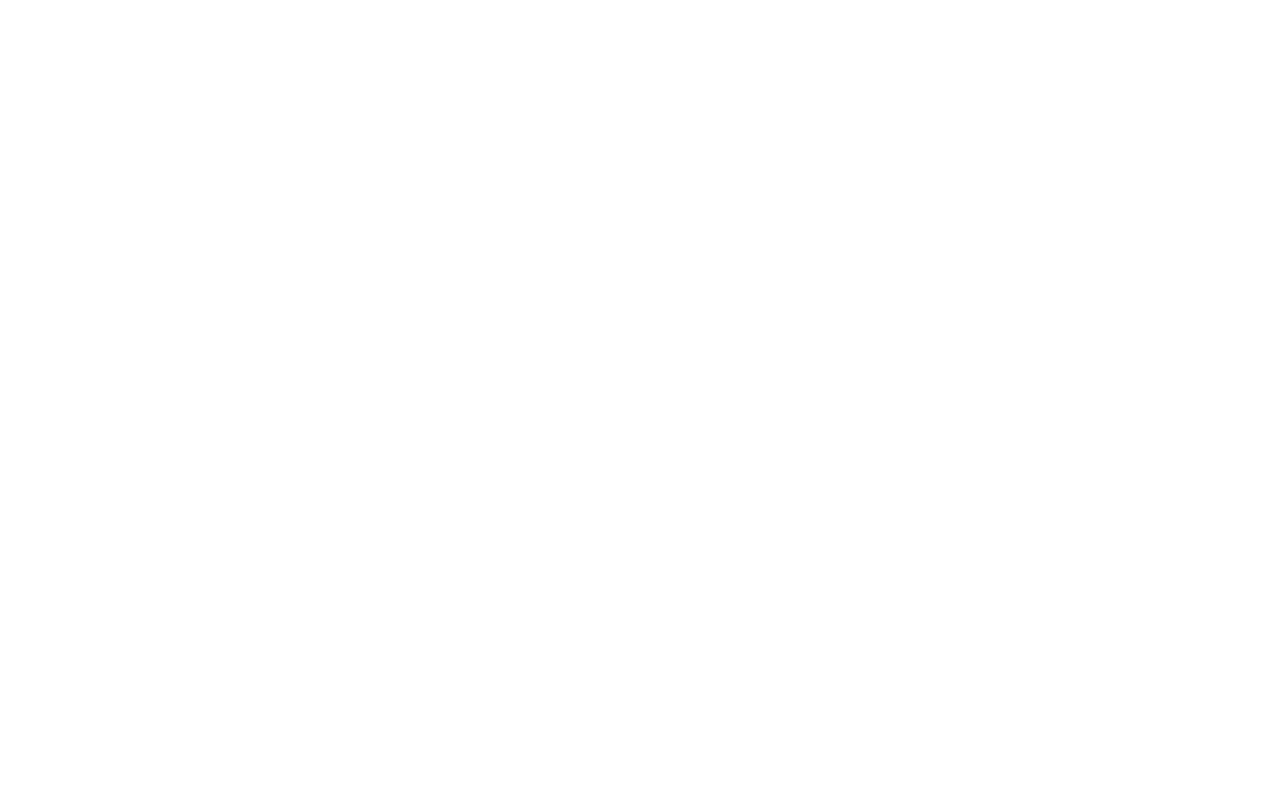
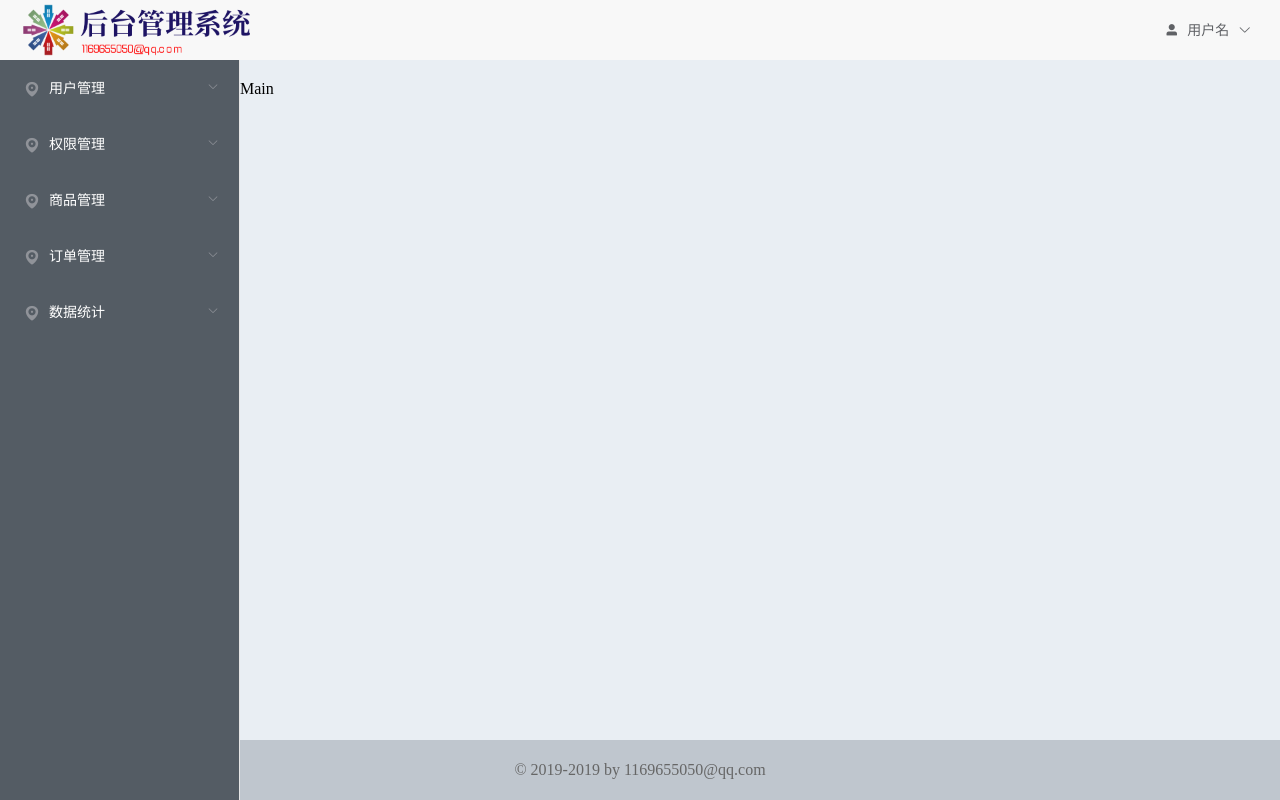
Before and after one commit to wuliaodexuanze/electrical-business-background, a Vue app: page /login in a window 1280 px wide. Built offline with nearby package versions, Linux system fonts and the light colour scheme.

Commit message:
update login and add home component

```diff
--- a/src/App.vue
+++ b/src/App.vue
@@ -6,7 +6,7 @@
 
 <script>
 export default {
-  name: 'App',
+  name: 'App'
 };
 </script>
 
--- a/src/main.js
+++ b/src/main.js
@@ -15,5 +15,5 @@
   el: '#app',
   router,
   components: { App },
-  template: '<App/>',
+  template: '<App/>'
 });
--- a/src/plugins/https.js
+++ b/src/plugins/https.js
@@ -3,6 +3,7 @@
 const Http = {};
 Http.install = (Vue) => {
   const vue = Vue;
+  axios.defaults.baseURL = 'http://api.xiaomadagege.cn:3001/api/private/v1/';
   vue.prototype.$http = axios;
 };
 
--- a/src/router/index.js
+++ b/src/router/index.js
@@ -1,15 +1,21 @@
 import Vue from 'vue';
 import Router from 'vue-router';
 import Login from '@/views/login/login';
+import Home from '@/views/home/home';
 
 Vue.use(Router);
 
 export default new Router({
   routes: [
     {
+      path: '/',
+      name: 'home',
+      component: Home
+    },
+    {
       path: '/login',
       name: 'login',
-      component: Login,
-    },
-  ],
+      component: Login
+    }
+  ]
 });
--- /dev/null
+++ b/src/views/home/home.vue
@@ -0,0 +1,179 @@
+<template>
+  <el-container class="home-wrap">
+    <el-header class="header-box">
+      <el-row>
+        <el-col :span="4">
+          <div class="grid-content bg-purple header-left">
+            <img src="../../assets/logo.png" height="100%" alt="logo">
+          </div>
+        </el-col>
+        <el-col :span="2" :offset="18">
+          <div class="grid-content bg-purple header-right">
+            <el-dropdown>
+            <span class="el-dropdown-link">
+              <i class="el-icon-user-solid el-icon--left"></i>
+              用户名
+              <i class="el-icon-arrow-down el-icon--right"></i>
+            </span>
+            <el-dropdown-menu slot="dropdown">
+              <el-dropdown-item icon="el-icon-switch-button">
+                退出
+              </el-dropdown-item>
+            </el-dropdown-menu>
+          </el-dropdown>
+          </div>
+        </el-col>
+      </el-row>
+    </el-header>
+    <el-container>
+      <el-aside class="aside-box" width="240px">
+        <el-menu
+          class="aside-nav"
+          background-color="#545c64"
+          text-color="#fff"
+          active-text-color="#ffd04b"
+          :unique-opened="true">
+          <el-submenu index="1">
+            <template slot="title">
+              <i class="el-icon-location"></i>
+              <span>用户管理</span>
+            </template>
+            <el-menu-item index="1-1">
+              <i class="el-icon-location"></i>
+              <span>用户列表</span>
+            </el-menu-item>
+          </el-submenu>
+          <el-submenu index="2">
+            <template slot="title">
+              <i class="el-icon-location"></i>
+              <span>权限管理</span>
+            </template>
+            <el-menu-item index="2-1">
+              <i class="el-icon-location"></i>
+              <span>角色列表</span>
+            </el-menu-item>
+            <el-menu-item index="2-2">
+              <i class="el-icon-location"></i>
+              <span>权限列表</span>
+            </el-menu-item>
+          </el-submenu>
+          <el-submenu index="3">
+            <template slot="title">
+              <i class="el-icon-location"></i>
+              <span>商品管理</span>
+            </template>
+            <el-menu-item index="3-1">
+              <i class="el-icon-location"></i>
+              <span>商品列表</span>
+            </el-menu-item>
+            <el-menu-item index="3-2">
+              <i class="el-icon-location"></i>
+              <span>分类参数</span>
+            </el-menu-item>
+            <el-menu-item index="3-3">
+              <i class="el-icon-location"></i>
+              <span>商品分类</span>
+            </el-menu-item>
+          </el-submenu>
+          <el-submenu index="4">
+            <template slot="title">
+              <i class="el-icon-location"></i>
+              <span>订单管理</span>
+            </template>
+            <el-menu-item index="4-1">
+              <i class="el-icon-location"></i>
+              <span>订单列表</span>
+            </el-menu-item>
+          </el-submenu>
+          <el-submenu index="5">
+            <template slot="title">
+              <i class="el-icon-location"></i>
+              <span>数据统计</span>
+            </template>
+            <el-menu-item index="5-1">
+              <i class="el-icon-location"></i>
+              <span>数据报表</span>
+            </el-menu-item>
+          </el-submenu>
+        </el-menu>
+      </el-aside>
+      <el-container>
+        <el-main class="main-box">Main</el-main>
+        <el-footer
+          class="footer-box">&copy;&nbsp;2019-2019&nbsp;by&nbsp;1169655050@qq.com</el-footer>
+      </el-container>
+    </el-container>
+  </el-container>
+</template>
+
+<script>
+import Vue from 'vue';
+import {
+  Container,
+  Header,
+  Footer,
+  Aside,
+  Main,
+  Row,
+  Col, Dropdown, DropdownMenu, DropdownItem, Menu, MenuItem, Submenu } from 'element-ui';
+
+Vue.use(Container);
+Vue.use(Header);
+Vue.use(Aside);
+Vue.use(Main);
+Vue.use(Footer);
+Vue.use(Row);
+Vue.use(Col);
+Vue.use(Dropdown);
+Vue.use(DropdownMenu);
+Vue.use(DropdownItem);
+Vue.use(Menu);
+Vue.use(MenuItem);
+Vue.use(Submenu);
+
+export default {
+  name: 'home'
+};
+</script>
+
+<style scoped>
+  .home-wrap {
+    height: 100%;
+  }
+  .header-box {
+    background-color: #f8f8f8;
+  }
+  .header-box .header-left {
+    height: 60px;
+  }
+  .header-box .header-right {
+    line-height: 60px;
+    text-align: center;
+  }
+  .aside-box {
+    position: fixed;
+    top: 60px;
+    bottom: 0;
+    left: 0;
+    overflow: hidden;
+    height: 100%;
+  }
+  .aside-box .aside-nav {
+    height: 100%;
+    overflow-y: auto;
+  }
+  .aside-box .aside-nav .el-menu {
+    overflow: hidden;
+  }
+  .main-box {
+    padding-left: 240px;
+    height: 100%;
+    background-color: #e9eef3;
+  }
+  .footer-box {
+    line-height: 60px;
+    background-color: #bfc6ce;
+    text-align: center;
+    color: #666;
+  }
+</style>
--- a/src/views/login/login.vue
+++ b/src/views/login/login.vue
@@ -4,7 +4,6 @@
       status-icon
       ref="loginForm"
       label-position="right"
-      label-width="100px"
       :model="loginForm"
       :rules="rules"
       class="login-form">
@@ -23,8 +22,9 @@
         <el-button
           class="submit-btn"
           type="primary"
-          :loading="loginForm.loginState"
-          @click="submitForm">提交</el-button>
+          :loading="loginForm.loadingState"
+          :disabled="loginForm.disabledState"
+          @click.prevent="submitForm('loginForm')">登录</el-button>
       </el-form-item>
     </el-form>
   </div>
@@ -32,7 +32,7 @@
 
 <script>
 import Vue from 'vue';
-import { Form, FormItem, Button, Input } from 'element-ui';
+import { Form, FormItem, Button, Input, Message } from 'element-ui';
 
 Vue.use(Form);
 Vue.use(FormItem);
@@ -42,9 +42,25 @@
 export default {
   name: 'login',
   data() {
+    const changeState = (state) => {
+      this.loginForm.disabledState = state;
+    };
+
+    const validateUsernameAndPassword = (form) => {
+      if (form.username.trim() && form.password.trim()) {
+        changeState(false);
+        return true;
+      }
+      changeState(true);
+      return false;
+    };
+
     const validateUsername = (rule, value, callback) => {
       if (!value.trim()) {
         callback(new Error('请输入用户名'));
+      }
+      if (validateUsernameAndPassword(this.loginForm)) {
+        callback();
       }
     };
 
@@ -52,28 +68,62 @@
       if (!value.trim()) {
         callback(new Error('请输入密码'));
       }
+      const valLen = value.length;
+      if (valLen < 6 || valLen > 32) {
+        callback(new Error('密码长度为6至32'));
+      }
+      if (validateUsernameAndPassword(this.loginForm)) {
+        callback();
+      }
     };
 
     return {
       loginForm: {
         username: '',
         password: '',
-        loginState: false,
+        disabledState: true,
+        loadingState: false
       },
       rules: {
         username: {
-          validator: validateUsername,
+          validator: validateUsername
         },
         password: {
-          validator: validatePassword,
-        },
-      },
+          validator: validatePassword
+        }
+      }
     };
   },
   methods: {
-    submitForm() {
+    async login() {
+      const { username, password } = this.loginForm;
+      const result = await this.$http.post('login', { username, password });
+      if (result.status === 200) {
+        const { data, meta: { msg, status } } = result.data;
+        let type = 'warning';
+        if (status === 200) {
+          type = 'success';
+          localStorage.setItem('business_token', data.token);
+          this.$router.push({ name: 'home' });
+        }
+        Message({ message: msg, type });
+        this.loginForm.loadingState = false;
+      } else {
+        Message.error('请求错误');
+        this.loginForm.loadingState = false;
+      }
     },
-  },
+    submitForm(form) {
+      this.$refs[form].validate((valid) => {
+        if (valid) {
+          this.loginForm.loadingState = true;
+          this.login();
+        } else {
+          console.error('输入信息有误');
+        }
+      });
+    }
+  }
 };
 </script>
 
```
Also changed, not shown: .eslintrc.js, src/assets/logo.png (added), 2 other files (tests, documents, lock files or other folders).
